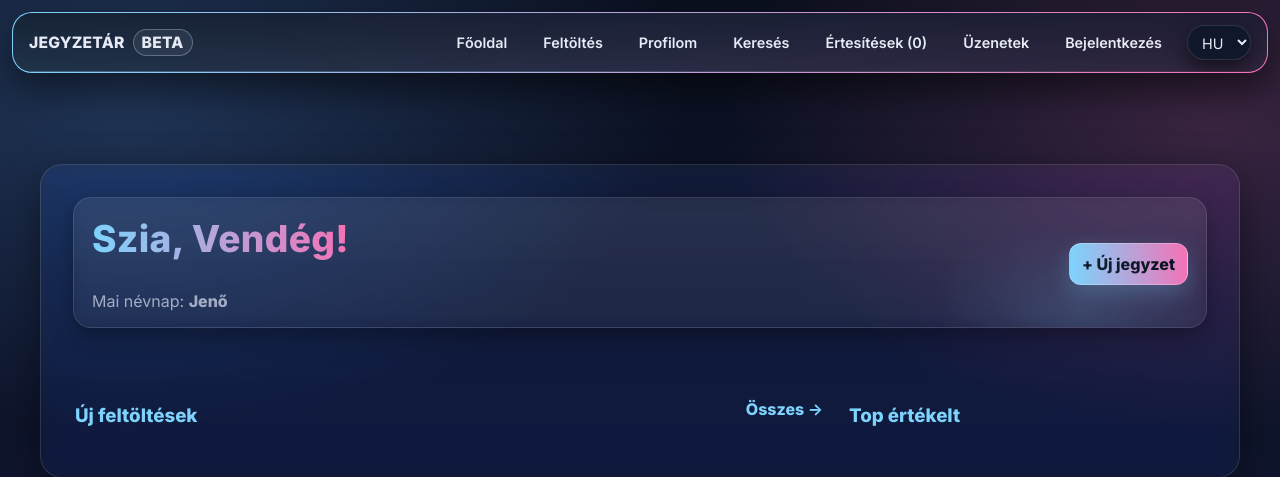
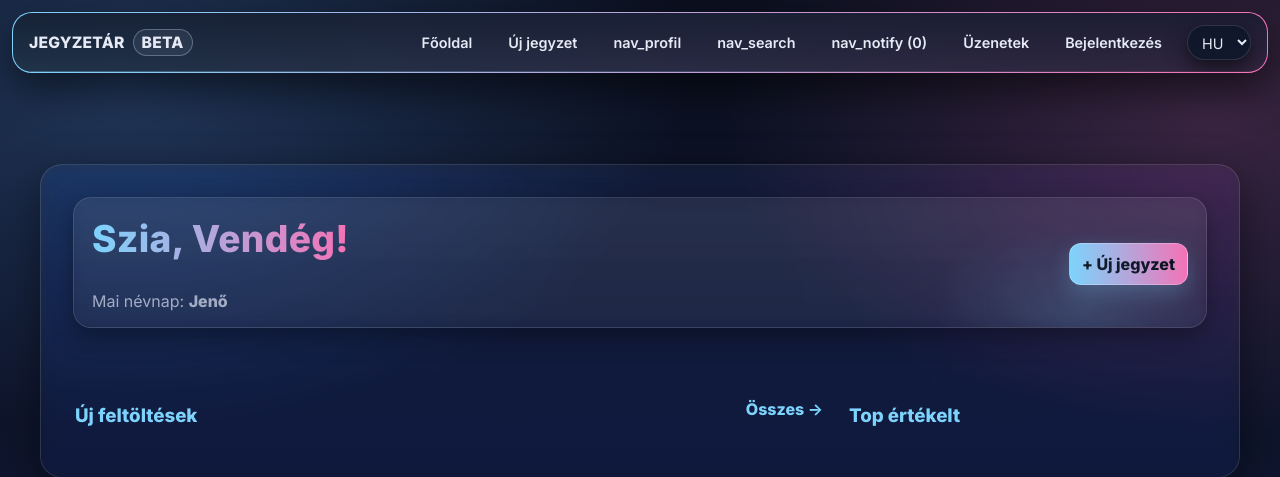
Before and after one commit to doomhyena/jegyzetar.eu-src, a PHP site: page /index.php in a window 1280 px wide. Shown: the top 477 px of the page. Run offline with PHP 8.4, Linux system fonts and the light colour scheme; data comes from the database, SQL or seed files in the repository; data that the repository does not hold is empty.

Commit message:
navbar fordítása angol & magyar szövegek közt

```diff
--- a/src/assets/php/navbar.php
+++ b/src/assets/php/navbar.php
@@ -31,21 +31,21 @@
         </button>
         <div class="brand"><span>Jegyzetár</span><span class="brand-badge">beta</span></div>
         <ul class="nav-links">
-            <li><a href="index.php">Főoldal</a></li>
-            <li><a href="upload.php">Feltöltés</a></li>
-            <li><a href="profile.php?userid=<?= $currentUserId ?>">Profilom</a></li>
-            <li><a href="search.php">Keresés</a></li>
-            <li><a href="notify.php">Értesítések (<?= $notify_number ?>)</a></li>
-            <li><a href="messages.php">Üzenetek</a></li>
+            <li><a href="index.php"><?= t('nav_home') ?></a></li>
+            <li><a href="upload.php"><?= t('nav_upload') ?></a></li>
+            <li><a href="profile.php?userid=<?= $currentUserId ?>"><?= t('nav_profil') ?></a></li>
+            <li><a href="search.php"><?= t('nav_search') ?></a></li>
+            <li><a href="notify.php"><?= t('nav_notify') ?> (<?= $notify_number ?>)</a></li>
+            <li><a href="messages.php"><?= t('nav_messages') ?></a></li>
 
             <?php if (!empty($user['admin']) && $user['admin'] == 1): ?>
-                <li><a href="admin_panel.php">Admin Panel</a></li>
+                <li><a href="admin_panel.php"><?= t('nav_admin') ?></a></li>
             <?php endif; ?>
 
             <?php if ($isLoggedIn): ?>
-                <li><a href="assets/php/logout.php">Kijelentkezés</a></li>
+                <li><a href="assets/php/logout.php"><?= t('nav_logout') ?></a></li>
             <?php else: ?>
-                <li><a href="reglog.php?mode=login">Bejelentkezés</a></li>
+                <li><a href="reglog.php?mode=login"><?= t('nav_login') ?></a></li>
             <?php endif; ?>
 
             <form method="get" style="display:inline;">
@@ -57,7 +57,7 @@
                 <?php
                 foreach ($_GET as $k => $v) {
                     if ($k === 'lang') continue;
-                    echo '<input type="hidden" name="'.htmlspecialchars($k).'" value="'.htmlspecialchars($v).'">';
+                    echo '<input type="hidden" name="'.$k.'" value="'.$v.'">';
                 }
                 ?>
             </form>
```
